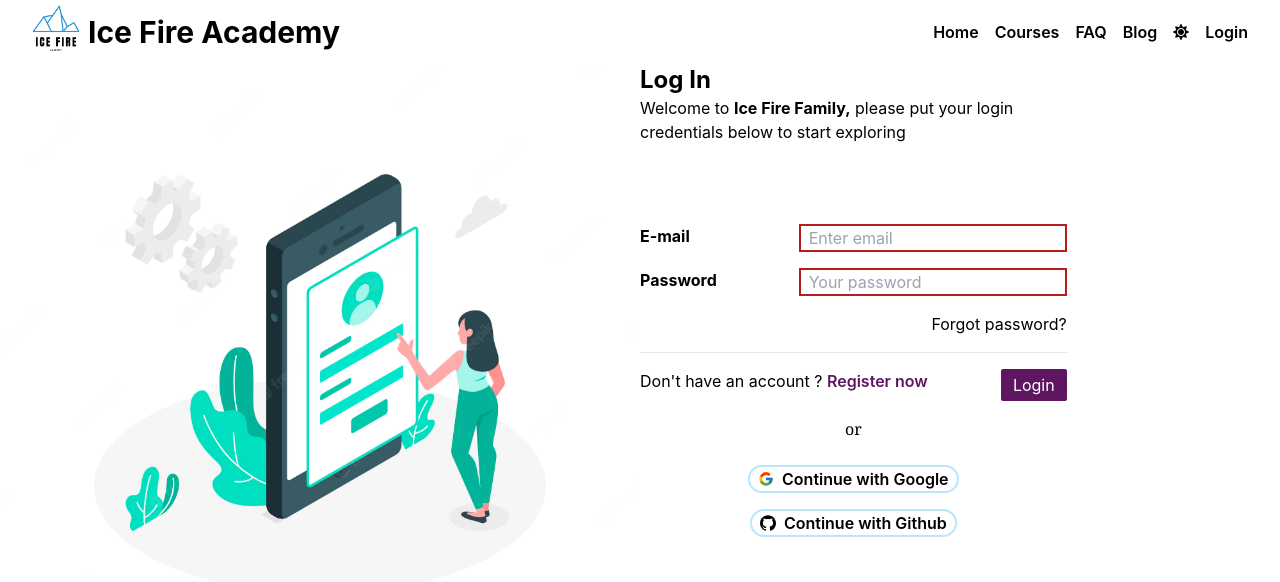
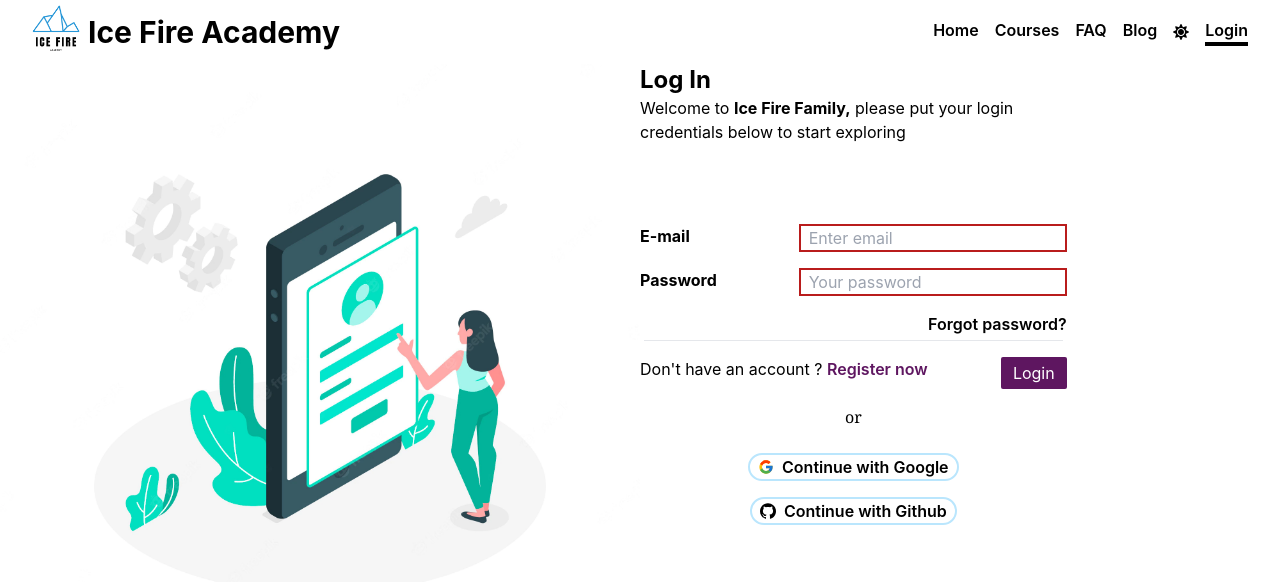
Before and after one commit to zenmh/ice-fire-academy, a React (Create React App) app: page /login in a window 1280 px wide. Shown: the top 582 px of the page. Built offline with nearby package versions, Linux system fonts and the light colour scheme; no server answers.

Commit message:
Active route and Error fixed

```diff
--- a/src/Pages/Authentication/Login/Login.js
+++ b/src/Pages/Authentication/Login/Login.js
@@ -7,9 +7,11 @@ import { SiGithub } from "react-icons/si";
 import { useContext } from "react";
 import { AuthContext } from "../../../contexts/AuthProvider/AuthProvider";
 import { GithubAuthProvider, GoogleAuthProvider } from "firebase/auth";
+import { useState } from "react";
 
 const Login = () => {
   const { logIn, setLoading, continueWithProvider } = useContext(AuthContext);
+  const [error, setError] = useState("");
   const googleProvider = new GoogleAuthProvider();
   const githubProvider = new GithubAuthProvider();
   const location = useLocation();
@@ -31,7 +33,10 @@ const Login = () => {
         console.log(user);
         form.reset();
       })
-      .catch((err) => console.error("Error", err))
+      .catch((err) => {
+        console.error("Error", err);
+        setError(err.message);
+      })
       .finally(() => setLoading(false));
   };
 
@@ -91,8 +96,11 @@ const Login = () => {
                   required
                 />
               </div>
-              <p className="flex justify-end">Forgot password?</p>
-              <hr className="my-4" />
+              <div className="flex items-center justify-between">
+                <p className="text-red-600">{error}</p>
+                <p className="font-semibold">Forgot password?</p>
+              </div>
+              <hr className="mb-4 m-1" />
               <div className="flex justify-between">
                 <p>
                   Don't have an account ?{" "}
--- a/src/Pages/Authentication/Ragister/Register.js
+++ b/src/Pages/Authentication/Ragister/Register.js
@@ -7,10 +7,12 @@ import { SiGithub } from "react-icons/si";
 import { useContext } from "react";
 import { AuthContext } from "../../../contexts/AuthProvider/AuthProvider";
 import { GithubAuthProvider, GoogleAuthProvider } from "firebase/auth";
+import { useState } from "react";
 
 const Register = () => {
   const { createUser, updateUserInfo, continueWithProvider } =
     useContext(AuthContext);
+  const [error, setError] = useState("");
   const navigate = useNavigate();
   const googleProvider = new GoogleAuthProvider();
   const githubProvider = new GithubAuthProvider();
@@ -30,8 +32,12 @@ const Register = () => {
         console.log(user);
         updateUserProfile(name, photo_url);
         form.reset();
+        navigate("/");
       })
-      .catch((err) => console.error("Error", err));
+      .catch((err) => {
+        console.error("Error", err);
+        setError(err.message);
+      });
   };
 
   const updateUserProfile = (name, photoURL) => {
@@ -47,7 +53,9 @@ const Register = () => {
         console.log(user);
         navigate("/");
       })
-      .catch((err) => console.error("Error", err));
+      .catch((err) => {
+        console.error("Error", err);
+      });
   };
 
   const handleGithubSingIn = () => {
@@ -112,7 +120,9 @@ const Register = () => {
                   required
                 />
               </div>
-
+              <div className="text-end text-red-500">
+                <p>{error}</p>
+              </div>
               <hr className="my-4" />
               <div className="flex justify-between">
                 <p>
--- a/src/Pages/Navber/Navber.css
+++ b/src/Pages/Navber/Navber.css
@@ -0,0 +1,3 @@
+.active {
+  border-bottom: 4px solid black;
+}
--- a/src/Pages/Navber/Navber.js
+++ b/src/Pages/Navber/Navber.js
@@ -1,5 +1,5 @@
 import React from "react";
-import { Link } from "react-router-dom";
+import { NavLink } from "react-router-dom";
 import "./Navber.css";
 import { FaSun, FaUser } from "react-icons/fa";
 import { useContext } from "react";
@@ -22,27 +22,34 @@ const Navber = () => {
         <h3 className="text-3xl font-bold">Ice Fire Academy</h3>
       </div>
       <div className=" font-semibold flex">
-        <Link className="mx-2" to="/">
+        <NavLink
+          className={`mx-2 hover:text-slate-500 ${({ isActive }) =>
+            isActive ? "active" : undefined}`}
+          to="/home"
+        >
           Home
-        </Link>
-        <Link className="mx-2" to="/courses">
+        </NavLink>
+        <NavLink className="mx-2 hover:text-slate-500" to="/courses">
           Courses
-        </Link>
-        <Link className="mx-2" to="/faq">
+        </NavLink>
+        <NavLink className="mx-2 hover:text-slate-500" to="/faq">
           FAQ
-        </Link>
-        <Link className="mx-2" to="blog">
+        </NavLink>
+        <NavLink className="mx-2 hover:text-slate-500" to="blog">
           Blog
-        </Link>
-        <button className="mx-2">
+        </NavLink>
+        <button className="mx-2 hover:text-slate-500">
           <FaSun />
         </button>
 
         {user?.uid ? (
           <>
-            <Link className="mx-2" onClick={handleLogOut}>
+            <button
+              className="mx-2 hover:text-slate-500"
+              onClick={handleLogOut}
+            >
               Logout
-            </Link>
+            </button>
             {user?.photoURL ? (
               <img
                 title={user.displayName}
@@ -55,9 +62,9 @@ const Navber = () => {
             )}
           </>
         ) : (
-          <Link className="mx-2" to="login">
+          <NavLink className="mx-2 hover:text-slate-500" to="login">
             Login
-          </Link>
+          </NavLink>
         )}
       </div>
     </div>
--- a/src/routes/router.js
+++ b/src/routes/router.js
@@ -18,6 +18,10 @@ export const router = createBrowserRouter([
     children: [
       {
         path: "/",
+        element: <Home />,
+      },
+      {
+        path: "/home",
         element: <Home />,
       },
       {
```
